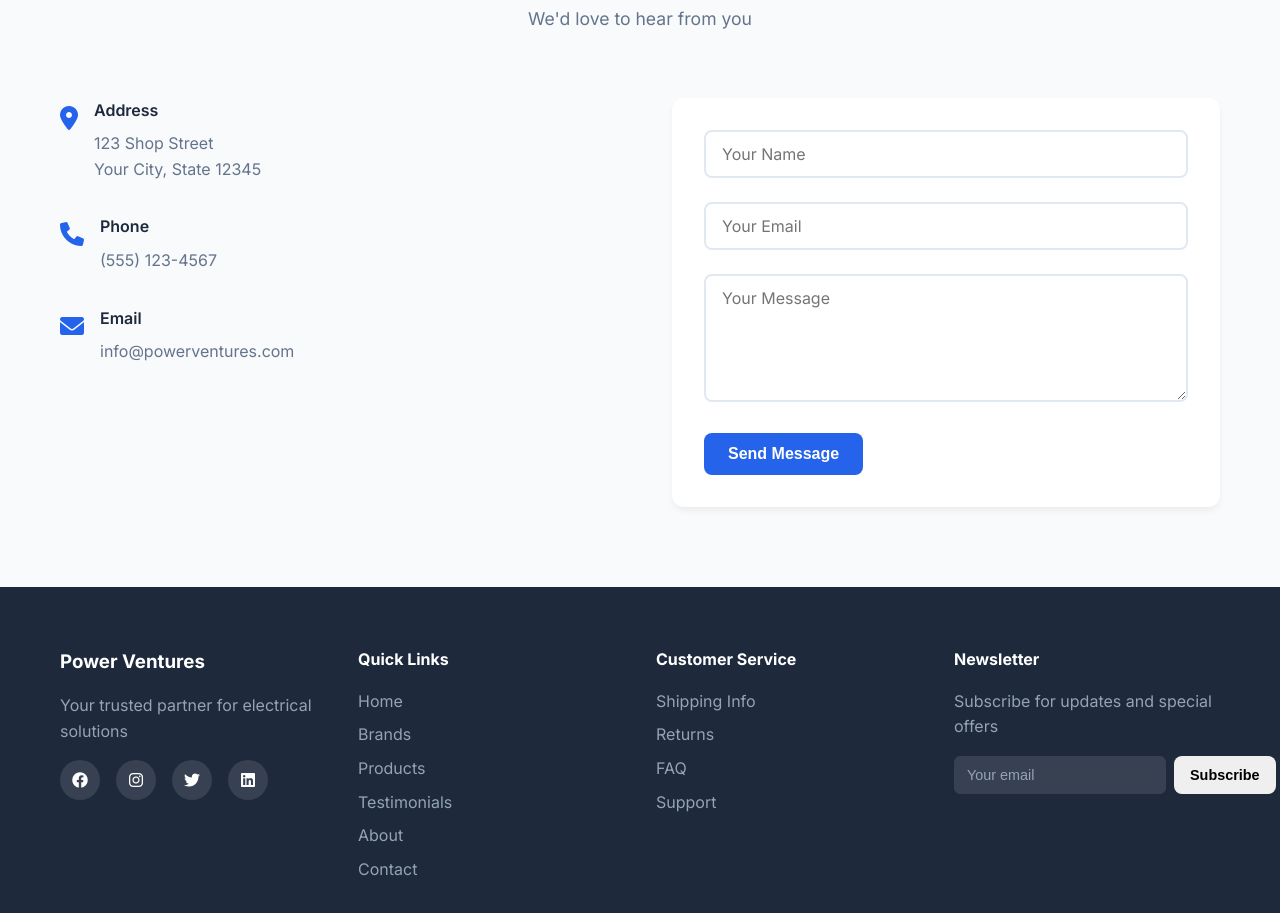
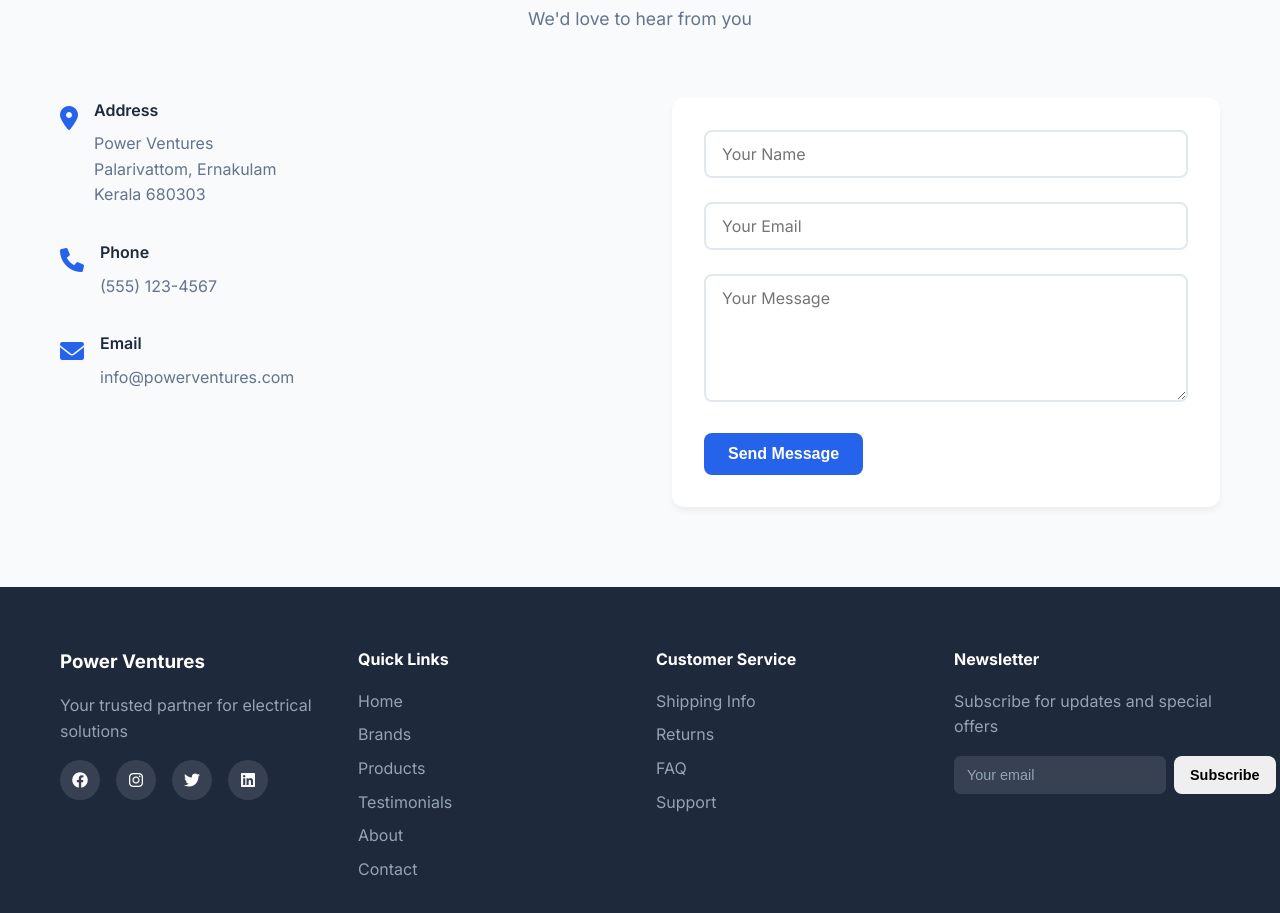
Before and after one commit to Joe-Stephen/Power-Ventures, a React (Create React App) app: page / in a window 1280 px wide. Shown: the part 5580-6493 px from the top of the page. Built offline with nearby package versions, Linux system fonts and the light colour scheme; the HTML template or start-up script is replaced by a standard one.

Commit message:
Update Contact component with new address details for Power Ventures.

```diff
--- a/src/components/Contact.tsx
+++ b/src/components/Contact.tsx
@@ -42,7 +42,7 @@ const Contact: React.FC = () => {
               <i className="fas fa-map-marker-alt"></i>
               <div>
                 <h4>Address</h4>
-                <p>123 Shop Street<br />Your City, State 12345</p>
+                <p>Power Ventures<br />Palarivattom, Ernakulam<br /> Kerala 680303</p>
               </div>
             </div>
             <div className="contact-item">
```
